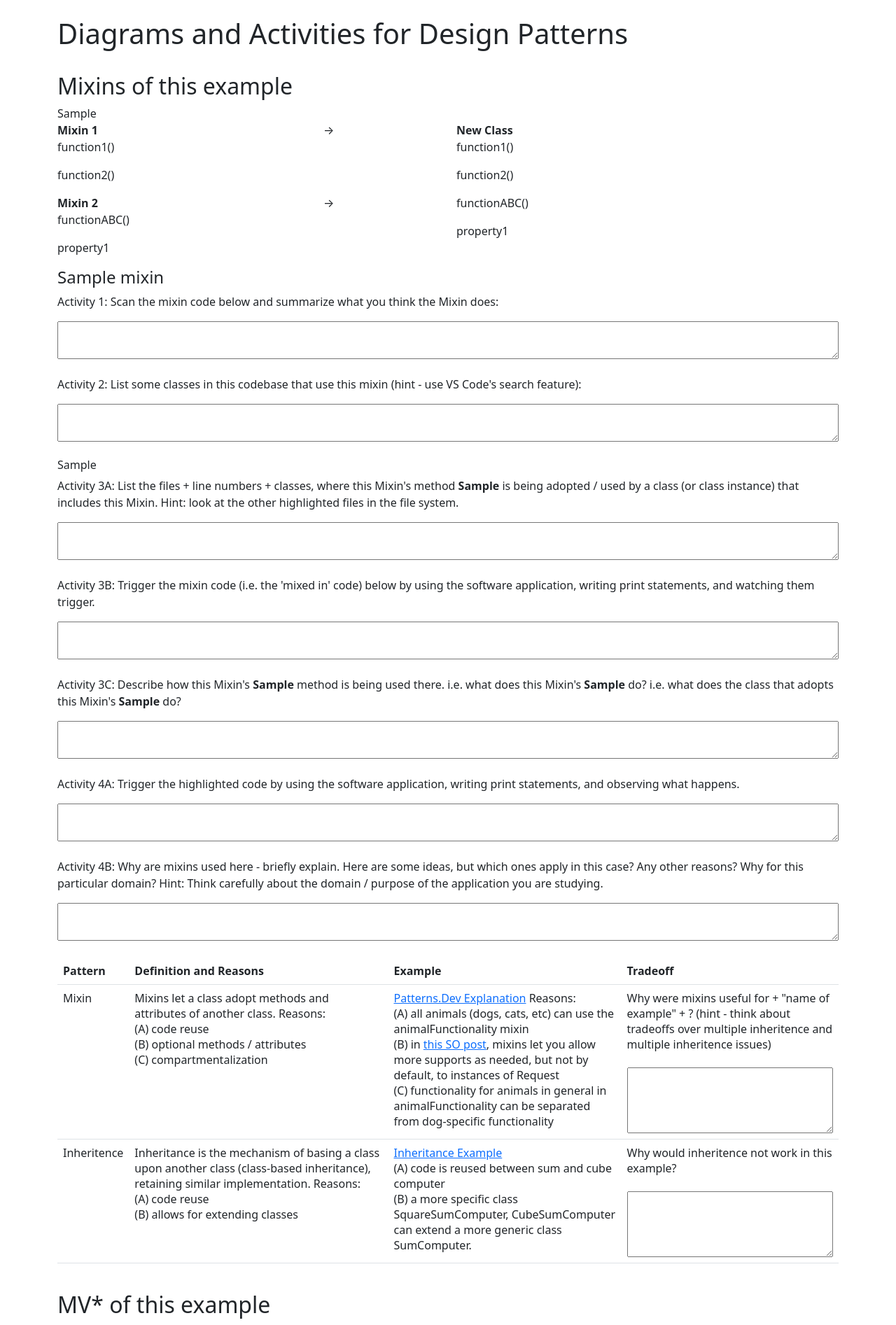
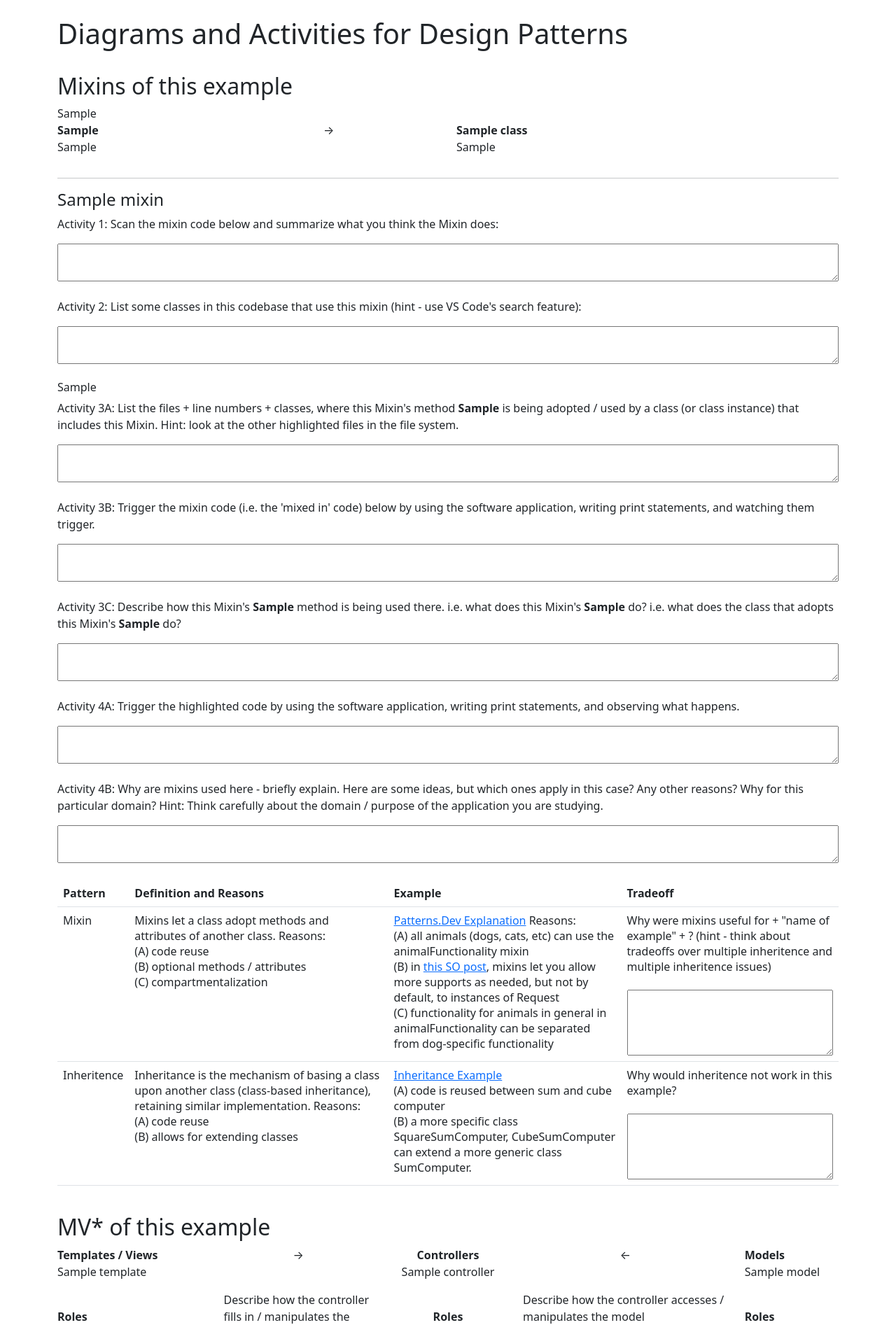
Before and after one commit to ld-rale/rale-modules, a Django app: template raleweb/templates/ralemodules/exercises.html in a window 1280 px wide. Shown: the top 1893 px of the page at 70% size. Run offline with Django 3.2, Linux system fonts and the light colour scheme; the template is opened without the code that fills it: most values are stand-ins (such as "Sample title", 1, 10 or a date in 2020).

Commit message:
creating the mixin diagrams now

```diff
--- a/raleweb/templates/ralemodules/exercises.html
+++ b/raleweb/templates/ralemodules/exercises.html
@@ -15,38 +15,34 @@
                     <div id="mixins">
                         <h2>Mixins of this example</h2>
                         {{dp}}
-
+                        {% for class, details in dp.classes_by_mixins.items %}
                             <div class="row">
                                 <div class="col-sm-6">
+                                    {% for mixin_adopted, mixin_details in details.items %}
                                         <div class="row">
                                             <div class="col-sm-8">
-                                        <b>Mixin 1</b>
-                                        <p>function1()</p>
-                                        <p>function2()</p>
+                                                <b>{{ mixin_adopted }}</b>
+                                                {% for pm_adopted in mixin_details %}
+                                                    <p>{{pm_adopted}}</p>
+                                                {% endfor %}
                                             </div>
                                             <div class="col-sm-4">
                                                 <p>→</p>
                                             </div>
                                         </div>
-                                <div class="row">
-                                    <div class="col-sm-8">
-                                        <b>Mixin 2</b>
-                                        <p>functionABC()</p>
-                                        <p>property1</p>
+                                    {% endfor %}
                                 </div>
-                                    <div class="col-sm-4">
-                                        <p>→</p>
+                                <div class="col-sm-6">
+                                <b>{{class}}</b>
+                                {% for mixin_adopted, mixin_details in details.items %}
+                                    {% for pm_adopted in mixin_details %}
+                                        <p>{{pm_adopted}}</p>
+                                    {% endfor %}
+                                {% endfor %}
                                 </div>
                             </div>
-                            </div>
-                            <div class="col-sm-6">
-                            <b>New Class</b>
-                            <p>function1()</p>
-                            <p>function2()</p>
-                            <p>functionABC()</p>
-                            <p>property1</p>
-                            </div>
-                        </div>
+                            <hr>
+                        {% endfor %}
                         {% for mixin, details in dp.mixins.items %}
                             <h4>{{mixin}}</h4>
                             <p>Activity 1: Scan the mixin code below and summarize what you think the Mixin does:</p>
```
Also changed, not shown: src/extension.ts (+1 -1 lines), out/dp.csv, out/extension.js, out/parser-py.py, 1 other file. Lines whose indentation alone changed are shown as unchanged.
